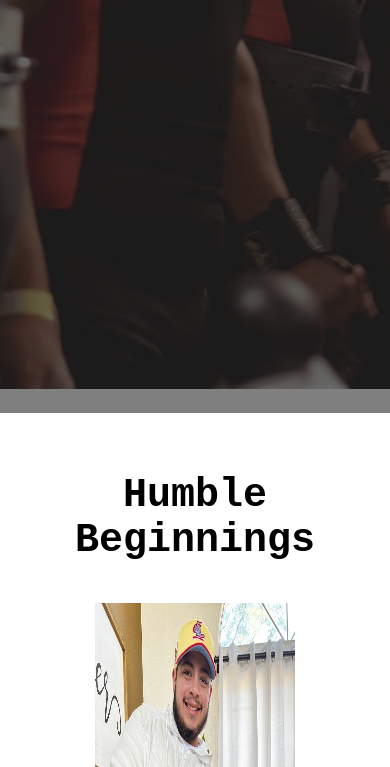
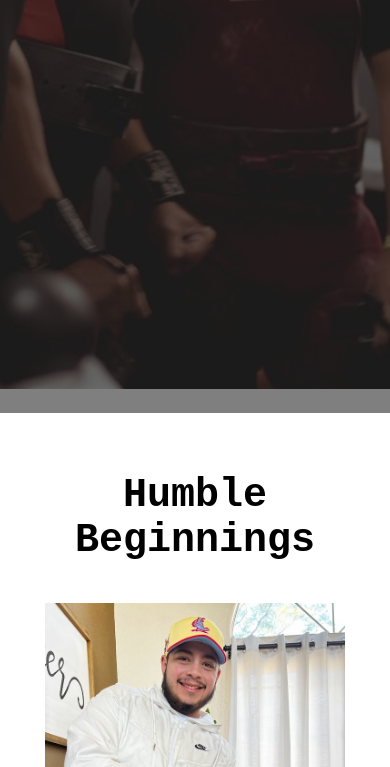
Before and after one commit to dlrethan/Portfolio, a plain HTML site: page index.html in a window 390 px wide. Shown: the part 511-1278 px from the top of the page. Drawn offline with Linux system fonts and the light colour scheme.

Commit message:
fixed main pic on phones

```diff
--- a/assets/stylesheet.css
+++ b/assets/stylesheet.css
@@ -240,10 +240,7 @@ textarea {
     flex-direction: column;
     align-items: center;
   }
-  #pic img {
-    width: 200px;
-    height: 500px;
-  }
+
   #intro h2 {
     text-align: center;
     padding: 10px;
@@ -258,6 +255,7 @@ textarea {
     font-family: "Courier New", Courier, monospace;
     font-weight: bolder;
   }
+
   .gallery img {
     width: 300px;
     height: 250px;
@@ -303,4 +301,15 @@ textarea {
     color: black;
     box-shadow: 0 0 10px white;
   }
+  #home::before {
+    content: "";
+    position: absolute;
+    top: 0;
+    right: 0;
+    background: url(./IMG_8178.JPG) no-repeat center center/cover;
+    height: 900px;
+    width: 100vh;
+    z-index: -1;
+    opacity: 0.8;
+  }
 }
```
Also changed, not shown: 1 other file.
